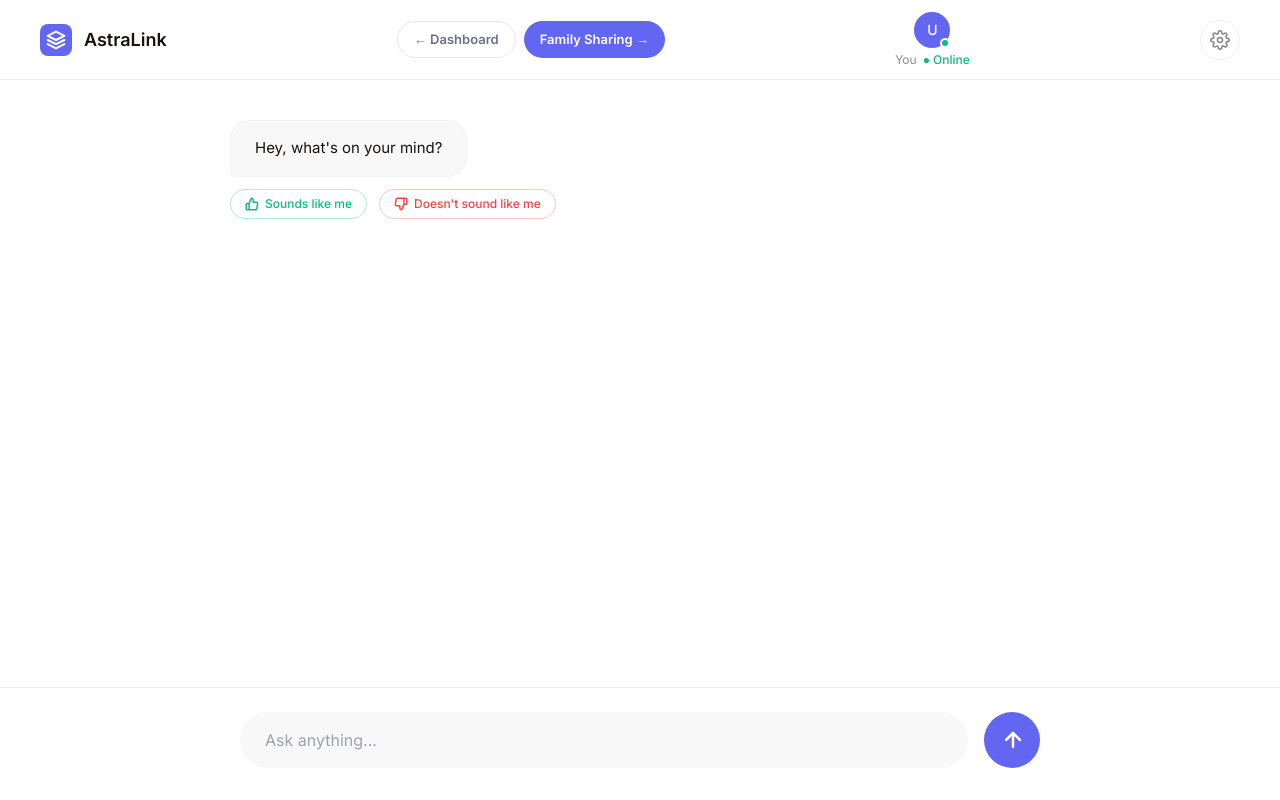
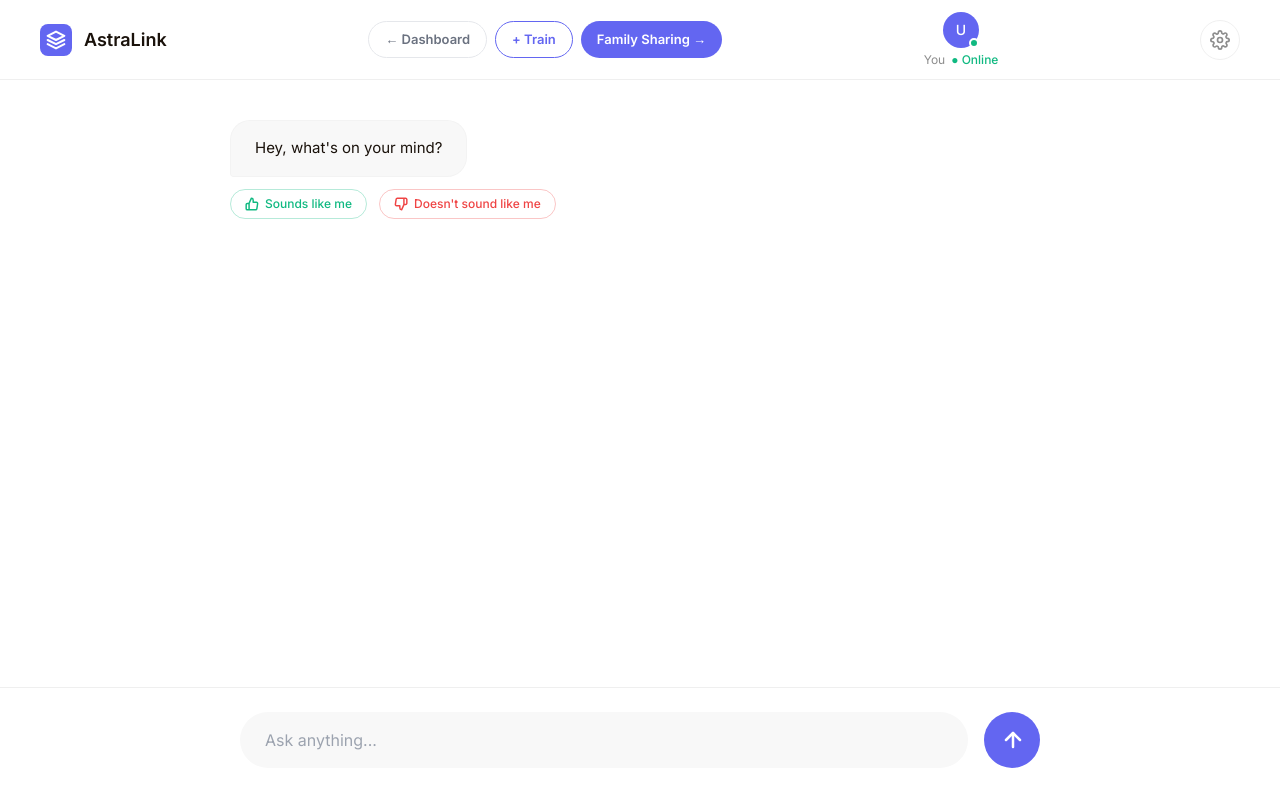
Before and after one commit to MuhammadHassaan0/-astralink-v2, a React (Vite) app: page /chat in a window 1280 px wide. Built offline with nearby package versions, Linux system fonts and the light colour scheme.

Commit message:
Add Train button to chat header

```diff
--- a/src/pages/chat page.jsx
+++ b/src/pages/chat page.jsx
@@ -34,6 +34,9 @@ const Header = () => {
       <div style={{display:'flex', gap:'8px'}}>
         <button onClick={() => window.location.href = '/progress'} style={{background:'none', border:'1px solid #e5e7eb', borderRadius:'999px', padding:'8px 16px', fontSize:'13px', fontWeight:600, cursor:'pointer', color:'#6b7280'}}>
           ← Dashboard
+        </button>
+        <button onClick={() => window.location.href = '/record'} style={{background:'none', border:'1px solid #6366F1', borderRadius:'999px', padding:'8px 16px', fontSize:'13px', fontWeight:600, cursor:'pointer', color:'#6366F1'}}>
+          + Train
         </button>
         <button onClick={() => window.location.href = '/family'} style={{background:'#6366F1', border:'none', borderRadius:'999px', padding:'8px 16px', fontSize:'13px', fontWeight:600, cursor:'pointer', color:'white'}}>
           Family Sharing →
```
